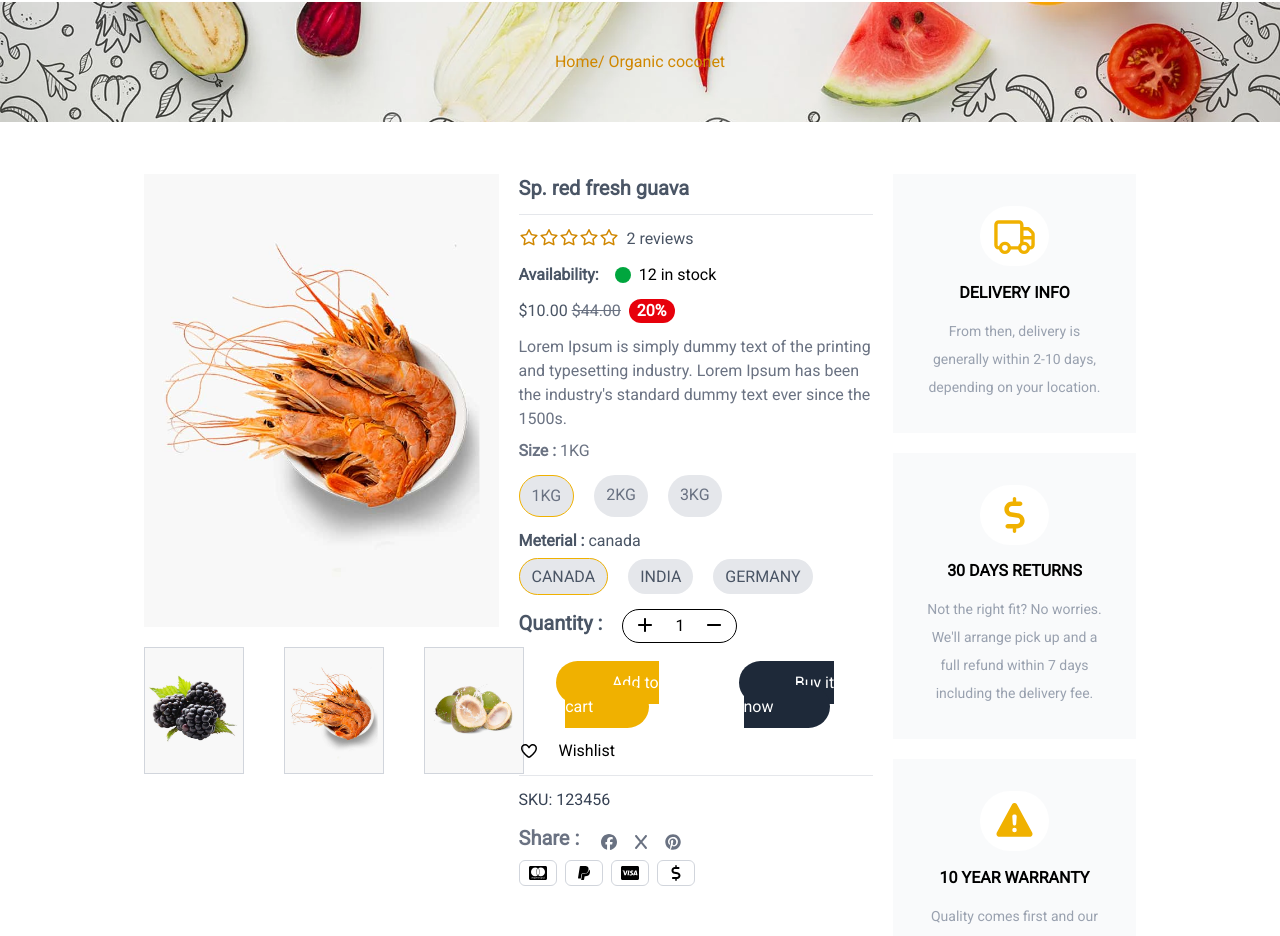
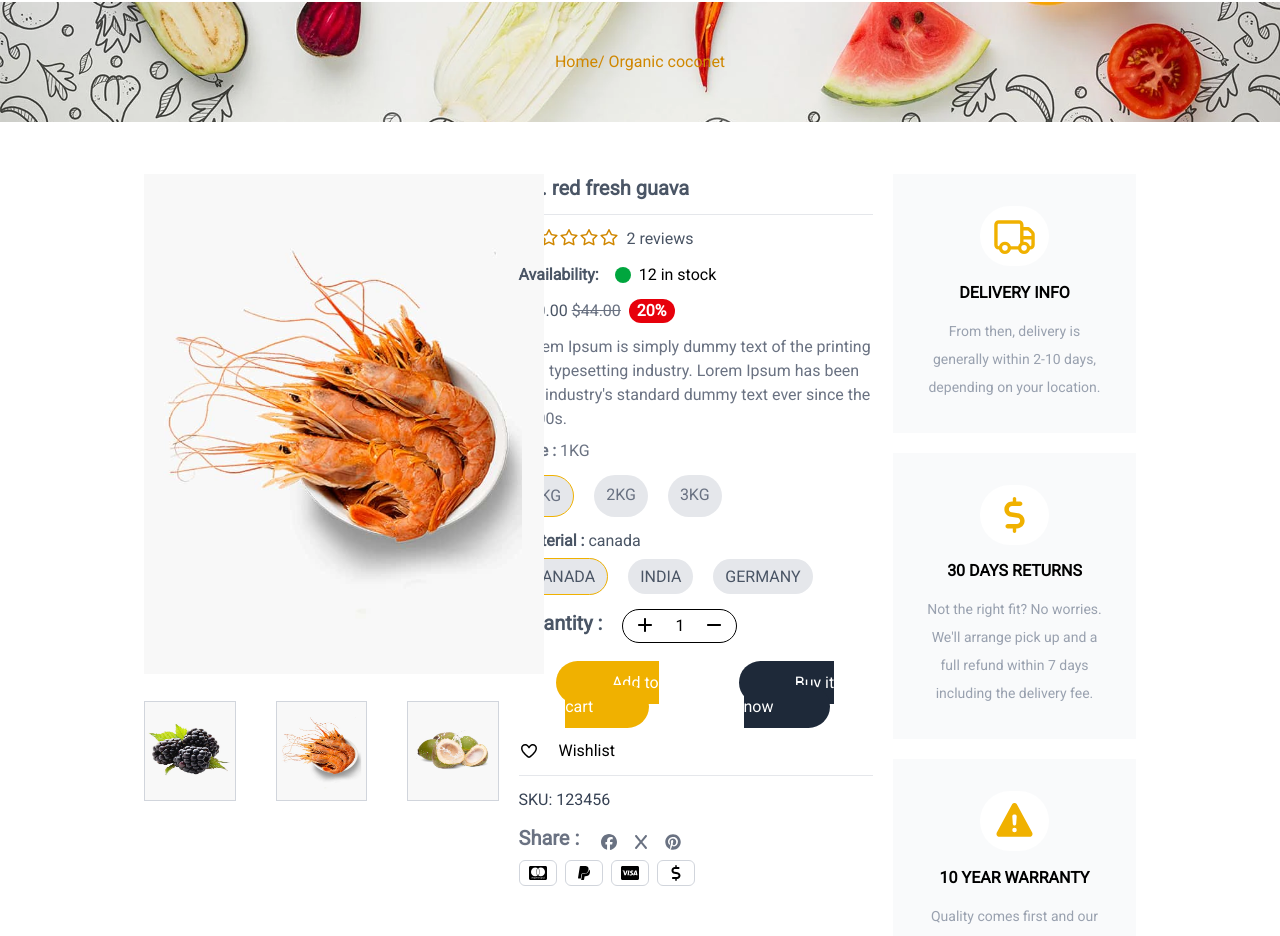
Before and after one commit to rashelmahomud/VEGIST_SHOP, a Next.js app: page /tranding/1 in a window 1280 px wide. Shown: the part 209-1145 px from the top of the page. Built offline with nearby package versions, Linux system fonts and the light colour scheme; what @ant-design/nextjs-registry would draw is missing.

Commit message:
added excellent design

```diff
--- a/src/app/tranding/[id]/page.tsx
+++ b/src/app/tranding/[id]/page.tsx
@@ -16,7 +16,7 @@ import {
   faX,
 } from "@fortawesome/free-solid-svg-icons";
 import { FontAwesomeIcon } from "@fortawesome/react-fontawesome";
-import Image from "next/image";
+import { Image } from "antd";
 import Link from "next/link";
 import React, { useState } from "react";
 
@@ -27,6 +27,11 @@ const TrandingId = ({ params }: { params: Promise<{ id: string }> }) => {
   const [count, setCount] = useState(1);
   const [need, setNeed] = useState("1KG");
   const [country, setCountry] = useState("canada");
+  const [img, setImg] = useState('')
+
+  const handelImage = (img: string) => {
+    setImg(img)
+  }
 
   const handelClick = (name: string) => {
     setNeed(name);
@@ -121,31 +126,32 @@ const TrandingId = ({ params }: { params: Promise<{ id: string }> }) => {
                     <Image
                       src={productD.img}
                       width={400}
-                      height={400}
+                      height={500}
                       alt="image"
                     />
                   </div>
 
                   <div className="flex gap-10 mt-5">
                     <Image
+                    onClick={() => handelImage('assates/tendingProduct/tran (3).jpg')}
                     className="border-1 border-gray-300 hover:border-yellow-500"
                       src={'/assates/tendingProduct/tran (3).jpg'}
                       width={100}
-                      height={50}
+                      height={100}
                       alt="image"
                     />
                     <Image
                     className="border-1 border-gray-300 hover:border-yellow-500"
                       src={productD.img}
                       width={100}
-                      height={50}
+                      height={100}
                       alt="image"
                     />
                     <Image
                     className="border-1 border-gray-300 hover:border-yellow-500"
                       src={'/assates/tendingProduct/tran (2).jpg'}
                       width={100}
-                      height={50}
+                      height={100}
                       alt="image"
                     />
 
```
